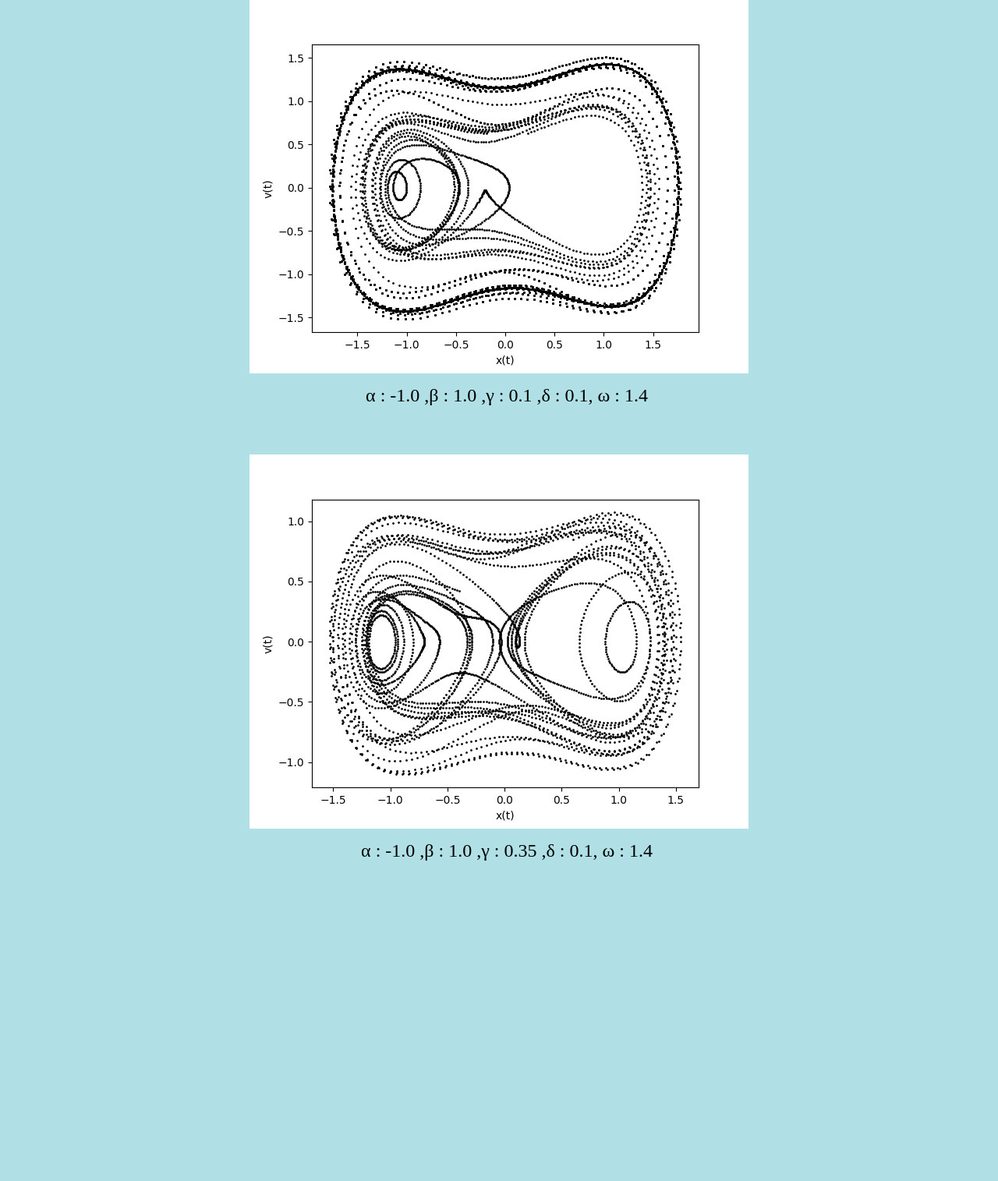
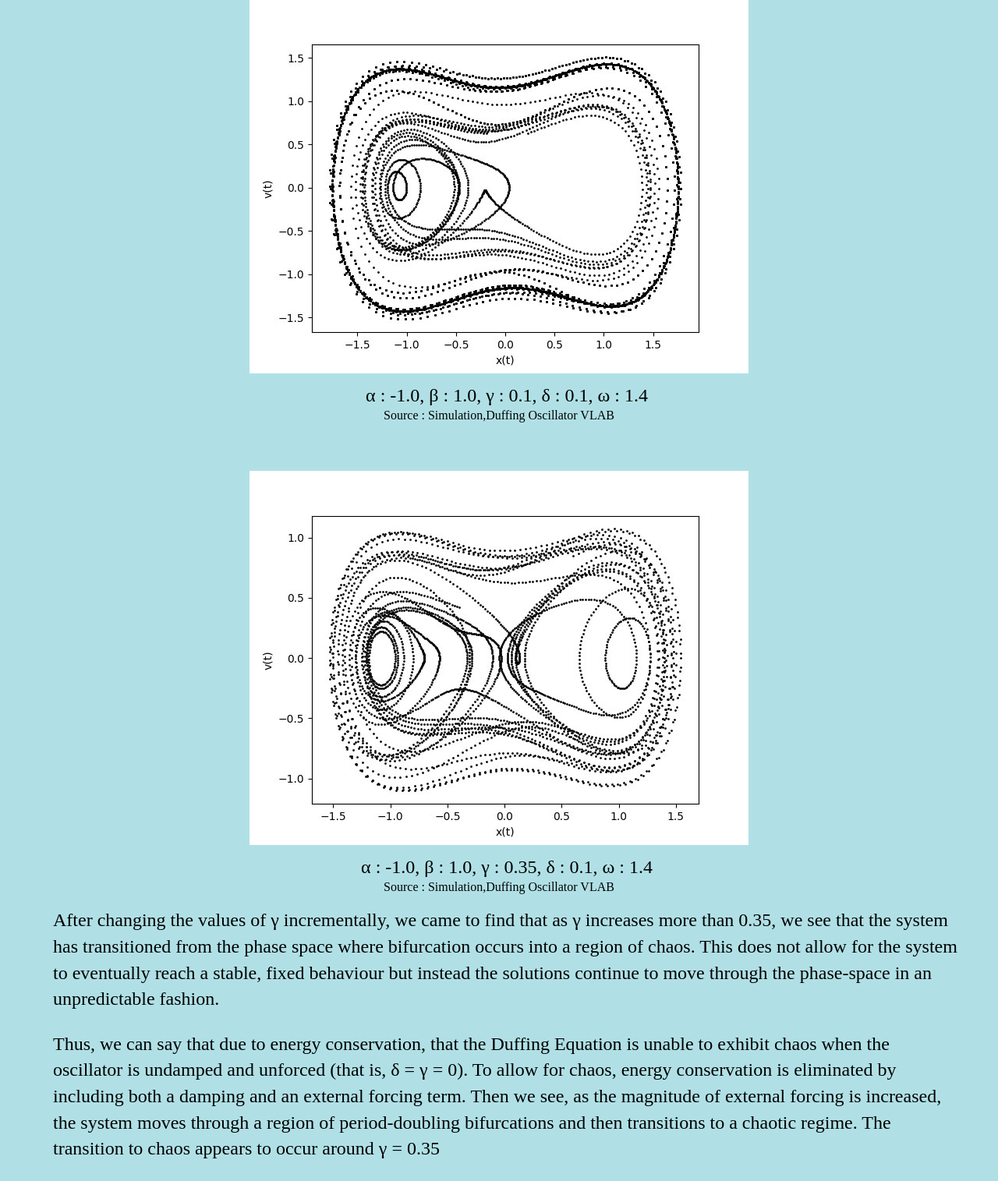
Before and after one commit to rahulv1999/practicum, a Flask app: page /theory in a window 1280 px wide. Shown: the part 2946-4461 px from the top of the page at 78% size. Before the commit the page ends 4050 px from the top, so only its background shows below. Run offline with Flask 2, Linux system fonts and the light colour scheme; parts of the project's set-up code (start-up, migrations or seed data) failed here and were passed over.

Commit message:
added theory and quiz data

```diff
--- a/templates/ref.html
+++ b/templates/ref.html
@@ -12,7 +12,7 @@
     <div w3-include-HTML=/></div>
     <script src={{ url_for('static', filename='w3-include-HTML.js') }}></script>
     <div style="padding-top: 200px;">
-        <h1 style="text-align: center;padding-top: 0px;">REFERANCES</h1>
+        <h1 style="text-align: center;padding-top: 0px;">REFERENCES</h1>
         <hr style="height: 1px;color: #000; opacity: 1;background-color: black;width:92%;">
         <div style="padding-left: 30px;">
             <ul>
--- a/templates/theory.html
+++ b/templates/theory.html
@@ -92,12 +92,13 @@
                         <p>
                         <ul style="padding-left: 100px;">
                             <li>
-                                <p id = "nor" style="padding-left: 0px;">There is periodic external forcing that comes from the term γ cos(ωt). The parameter
+                                <p id="nor" style="padding-left: 0px;">There is periodic external forcing that comes
+                                    from the term γ cos(ωt). The parameter
                                     γ
                                     is the strength of the driving force and ω is the frequency of forcing.</p>
                             </li>
                             <li>
-                                <p id = "nor" style="padding-left: 0px;">
+                                <p id="nor" style="padding-left: 0px;">
                                     The term αx is a classical restoring force that follows Hooke’s Law (where α is a
                                     linear
                                     “stiffness” term that is equivalent to a classical spring constant). Meanwhile, the
@@ -108,7 +109,7 @@
                                 </p>
                             </li>
                             <li>
-                                <p id = "nor" style="padding-left: 0px;">
+                                <p id="nor" style="padding-left: 0px;">
                                     The term δx˙, δ ≥ 0, represents linear damping in the mass-spring system. (The term
                                     ˙x
                                     is the velocity of the system.)
@@ -125,16 +126,34 @@
                 </p>
                 <figure style="text-align: center;">
                     <img src="{{url_for('static',filename='graph.png')}}" alt="graph">
-                    <figcaption> <p id = "nor" style="line-height: 0%;">α : -1.0 ,β : 1.0 ,γ : 0.1 ,δ : 0.1, ω : 1.4</p></figcaption>
+                    <figcaption>
+                        <p id="nor" style="line-height: 0%;">α : -1.0, β : 1.0, γ : 0.1, δ : 0.1, ω : 1.4</p>
+                        <p style="line-height: 30%;">Source : Simulation,Duffing Oscillator VLAB </p>
+                    </figcaption>
                 </figure>
                 <br><br>
                 <figure style="text-align: center;">
                     <img src="{{url_for('static',filename='graph2.png')}}" alt="graph2">
-                    <figcaption><p id = "nor" style="line-height: 0%;">
-                        α : -1.0 ,β : 1.0 ,γ : 0.35 ,δ : 0.1, ω : 1.4
-                    </p></figcaption>
+                    <figcaption>
+                        <p id="nor" style="line-height: 0%;">α : -1.0, β : 1.0, γ : 0.35, δ : 0.1, ω : 1.4</p>
+                        <p  style="line-height: 30%;">Source : Simulation,Duffing Oscillator VLAB </p>
+                    </figcaption>
                 </figure>
+                <p id="nor">
+                    After changing the values of γ incrementally, we came to find that as γ increases more than 0.35, we
+                    see that the system has transitioned from the phase space where bifurcation occurs into a region of
+                    chaos. This does not allow for the system to eventually reach a stable, fixed behaviour but instead
+                    the solutions continue to move through the phase-space in an unpredictable fashion.
+                </p>
 
+                <p id="nor">
+                    Thus, we can say that due to energy conservation, that the Duffing Equation is unable to exhibit
+                    chaos when the oscillator is undamped and unforced (that is, δ = γ = 0). To allow for chaos, energy
+                    conservation is eliminated by including both a damping and an external forcing term. Then we see, as
+                    the magnitude of external forcing is increased, the system moves through a region of period-doubling
+                    bifurcations and then transitions to a chaotic regime. The transition to chaos appears to occur
+                    around γ = 0.35
+                </p>
 
     </div>
 
```
Also changed, not shown: templates/proc.html (+0 -22 lines).
